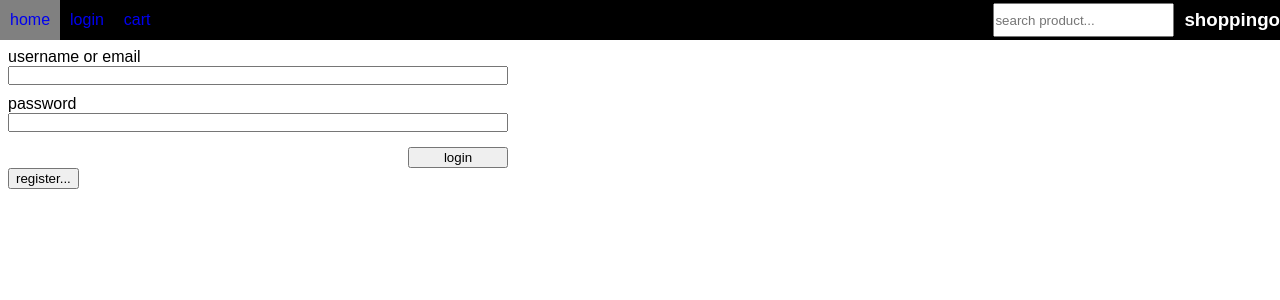
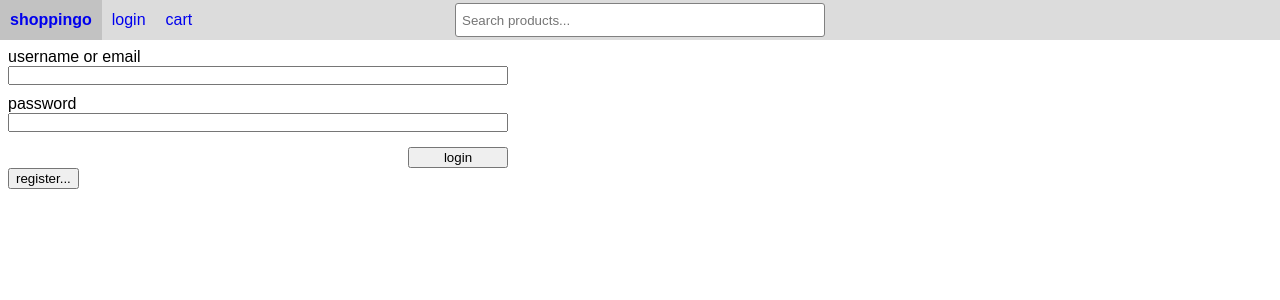
Before and after one commit to dominik74/eshop, a React (Vite) app: page /login in a window 1280 px wide. Shown: the top 300 px of the page. Built offline with nearby package versions, Linux system fonts and the light colour scheme.

Commit message:
redesign navbar ui

```diff
--- a/src/components/Navbar.tsx
+++ b/src/components/Navbar.tsx
@@ -105,7 +105,8 @@ export default function Navbar(props: Props) {
     return (
         <div className={s.component}>
             <nav>
-                <Link to="/">home</Link>
+                <div className={s.leftSide}>
+                    <Link to="/" className={s.specialLink}>shoppingo</Link>
 
                     {props.user && props.user.admin &&
                         <Link to="/add_product">add product</Link>
@@ -113,23 +114,8 @@ export default function Navbar(props: Props) {
 
                     <Link to="/login">login</Link>
                     <Link to="/cart">cart</Link>
+                </div>
 
-                <div className={s.right}>
-                    <span>
-                        {props.user?.username}
-                        {props.user?.admin &&
-                            ' (admin)'
-                        }
-
-                        {/* for testing */}
-                        {props.user &&
-                            ', money: ' + props.user?.money
-                        }
-                    </span>
-
-                    {props.user &&
-                        <button onClick={logout}>log out</button>
-                    }
                 <div className={s.searchbox}>
                         <input
                             type="text"
@@ -137,7 +123,7 @@ export default function Navbar(props: Props) {
                             onKeyDown={searchboxKeyDown}
                             value={searchValue}
                             onChange={(e) => setSearchValue(e.target.value)}
-                            placeholder="search product..."
+                            placeholder="Search products..."
                             ref={searchboxRef}
                         />
 
@@ -158,7 +144,23 @@ export default function Navbar(props: Props) {
                         </ul>
                     }
                 </div>
-                    <h3>shoppingo</h3>
+
+                <div className={s.rightSide}>
+                    <span>
+                        {props.user?.username}
+                        {props.user?.admin &&
+                            ' (admin)'
+                        }
+
+                        {/* for testing */}
+                        {props.user &&
+                            ', money: ' + props.user?.money
+                        }
+                    </span>
+
+                    {props.user &&
+                        <button onClick={logout}>log out</button>
+                    }
                 </div>
             </nav>
         </div>
--- a/src/less/nav.module.less
+++ b/src/less/nav.module.less
@@ -1,10 +1,21 @@
 .component {
+    position: sticky;
+    top: 0;
+
     nav {
-        background-color: black;
-        color: white;
+        display: flex;
         text-decoration: none;
         height: 40px;
 
+        background-color: rgba(211, 211, 211, 0.795);
+        backdrop-filter: blur(8px);
+        -webkit-backdrop-filter: blur(8px);
+
+        > .leftSide, > .rightSide {
+            flex: 1 1 0%;
+        }
+
+        > .leftSide {
             > a {
                 display: inline-flex;
                 align-items: center;
@@ -15,22 +26,44 @@
                 height: 100%;
 
                 &:visited {
-                color: white;
+                    color: black;
                 }
 
                 &:hover {
-                background-color: gray;
+                    background-color: rgb(194, 194, 194);
                 }
             }
 
-        .right {
-            display: flex;
-            align-items: center;
-            height: 100%;
-            float: right;
+            > .specialLink {
+                font-weight: bold;
+            }
+        }
 
         > .searchbox {
             position: relative;
+            width: 370px;
+            padding: 3px;
+
+            > input {
+                box-sizing: border-box;
+                height: 100%;
+                width: 100%;
+                margin: 0;
+                padding: 0;
+                padding-left: 6px;
+                border: 1px solid gray;
+                border-radius: 3px;
+                outline: none;
+
+                &:hover {
+                    background-color: rgb(245, 245, 245);
+                }
+
+                &:focus {
+                    border: 1px solid black;
+                    background-color: white;
+                }
+            }
 
             > .suggestions {
                 position: absolute;
@@ -58,20 +91,27 @@
                     }
                 }
             }
-
-                > input {
-                    margin: 0;
-                    padding: 0;
-                    height: 30px;
-                    margin-right: 10px;
-                }
         }
 
-            > h3 {
-                display: inline-flex;
+        > .rightSide {
+            display: flex;
+            justify-content: end;
+            gap: 10px;
+
+            > span {
+                display: flex;
                 align-items: center;
-                justify-content: center;
+            }
+
+            > button {
+                background-color: transparent;
+                border: none;
+                cursor: pointer;
+
+                &:hover {
+                    background-color: rgb(194, 194, 194);
                 }
             }
         }
     }
+}
```
Lines whose indentation alone changed are shown as unchanged.
